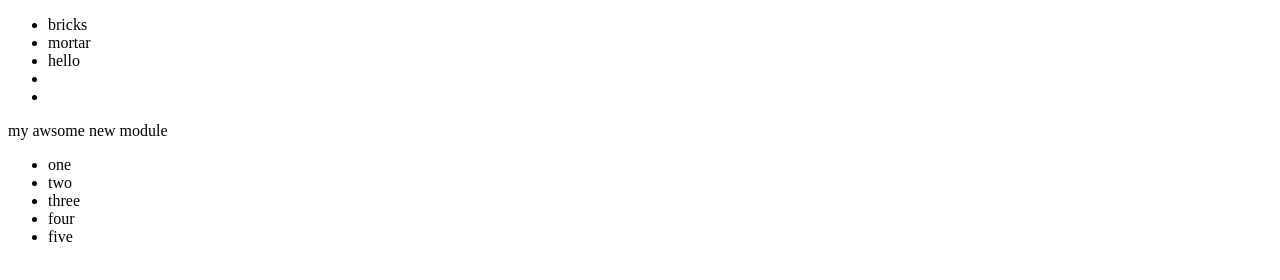
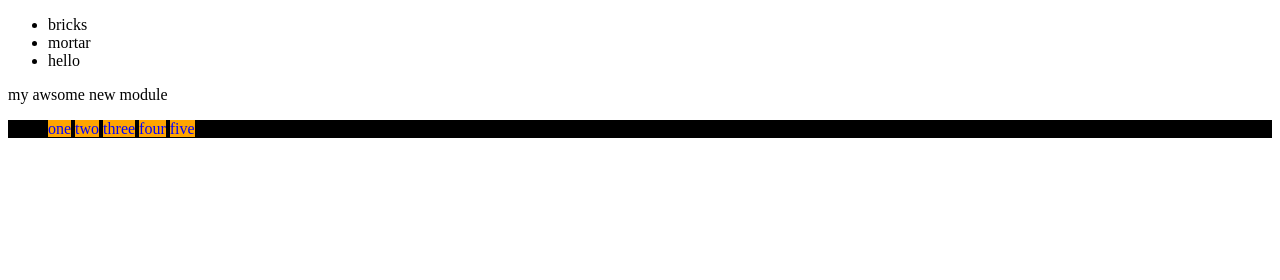
Before and after one commit to grapheneintelligentsystems/MB-TESTGIT, a plain HTML site: page index.html in a window 1280 px wide. Drawn offline with Linux system fonts and the light colour scheme.

Commit message:
add a css styling file and improve with class the list

```diff
--- a/index.html
+++ b/index.html
@@ -3,6 +3,7 @@
   <head>
     <meta charset="utf-8">
     <title>MB git web page</title>
+    <link rel="stylesheet" href="main.css">
   </head>
   <body>
     <div>
@@ -11,19 +12,17 @@
           <li>bricks</li>
           <li>mortar</li>
           <li>hello</li>
-          <li></li>
-          <li></li>
         </ul>
       </module-one>
       <module-two>
         <div>my awsome new module</div>
         <div>
           <ul class="banners">
-            <li id="1">one</li>
-            <li id="2">two</li>
-            <li id="3">three</li>
-            <li id="4">four</li>
-            <li id="5">five</li>
+            <li id="1" class="row">one</li>
+            <li id="2" class="row">two</li>
+            <li id="3" class="row">three</li>
+            <li id="4" class="row">four</li>
+            <li id="5" class="row">five</li>
           </ul>
         </div>
       </module-two>
--- /dev/null
+++ b/main.css
@@ -0,0 +1,8 @@
+.banners{
+  background: black;
+}
+.row{
+  background: orange;
+  color: blue;
+  display: inline;
+}
```
